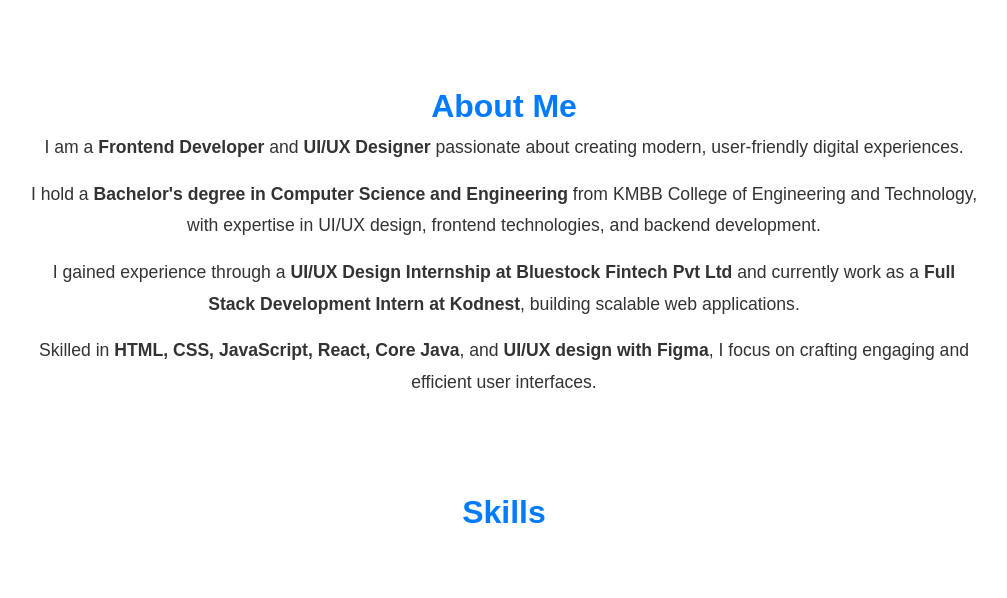
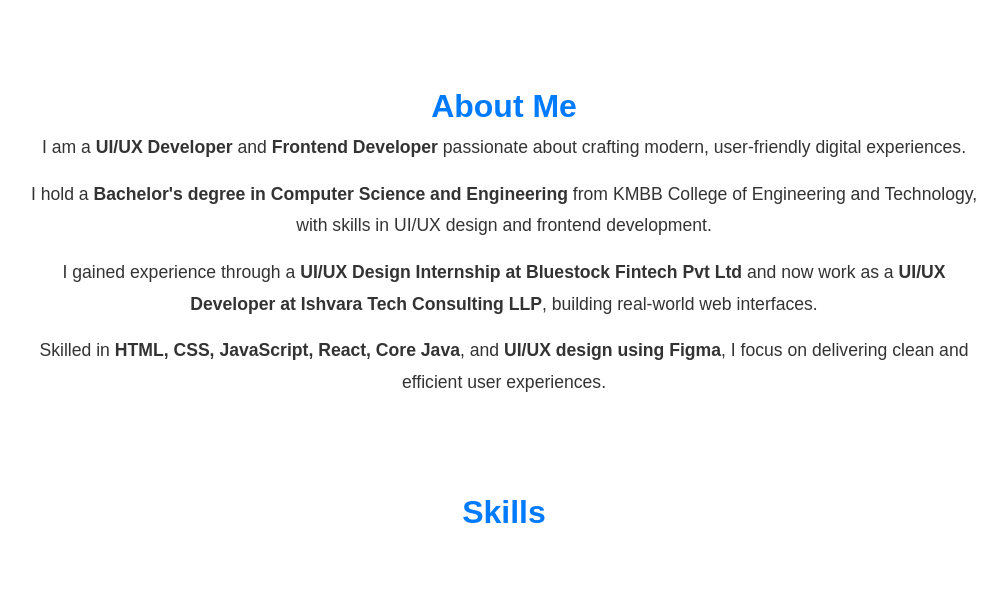
Before and after one commit to Abhisekpapun7/portfolio_website_abhisek, a website: page index.html in a window 1280 px wide. Shown: the part 820-1418 px from the top of the page, without its empty margins (136-1143 px from the left). Drawn offline with nearby package versions, Linux system fonts and the light colour scheme.

Commit message:
changes in html about section

```diff
--- a/index.html
+++ b/index.html
@@ -35,7 +35,7 @@
             <h1 class="fade-in">Hi, I'm <span class="animated-name"></span></h1>
             <h2 class="fade-in">Frontend Developer & UI/UX Designer</h2>
             <p class="fade-in">I craft modern, responsive, and user-centric designs while building seamless web solutions with frontend technologies and Java backend.</p>
-            <a href="images/Abhisek_updated _Mar_Resume.pdf" class="buttonDownload fade-in" download="Abhisek_Mallick_Resume.pdf">My Resume</a>
+            <a href="images/Abhisek_updated _May_2025_Resume.pdf" class="buttonDownload fade-in" download="Abhisek_Mallick_Resume.pdf">My Resume</a>
         </div>
         <img src="images/Hero_img.png" alt="Hero Image" class="hero-image fade-in">
     </section>
@@ -46,22 +46,21 @@
     <div class="about-content fade-in">
         <h2>About Me</h2>
 <p>
-            I am a <strong>Frontend Developer</strong> and <strong>UI/UX Designer</strong> passionate about creating modern,
+    I am a <strong>UI/UX Developer</strong> and <strong>Frontend Developer</strong> passionate about crafting modern,
     user-friendly digital experiences.
 </p>
 <p>
     I hold a <strong>Bachelor's degree in Computer Science and Engineering</strong> from KMBB College of Engineering and Technology,
-            with expertise in UI/UX design, frontend technologies, and backend development.
+    with skills in UI/UX design and frontend development.
 </p>
 <p>
-            I gained experience through a <strong>UI/UX Design Internship at Bluestock Fintech Pvt Ltd</strong> and currently work as a
-            <strong>Full Stack Development Intern at Kodnest</strong>, building scalable web applications.
+    I gained experience through a <strong>UI/UX Design Internship at Bluestock Fintech Pvt Ltd</strong> and now work as a
+    <strong>UI/UX Developer at Ishvara Tech Consulting LLP</strong>, building real-world web interfaces.
 </p>
 <p>
-            Skilled in <strong>HTML, CSS, JavaScript, React, Core Java</strong>, and <strong>UI/UX design with Figma</strong>,
-            I focus on crafting engaging and efficient user interfaces.
+    Skilled in <strong>HTML, CSS, JavaScript, React, Core Java</strong>, and <strong>UI/UX design using Figma</strong>,
+    I focus on delivering clean and efficient user experiences.
 </p>
-
     </div>
 </section>
 
```
Also changed, not shown: 2 other files. Lines whose indentation alone changed are shown as unchanged.
